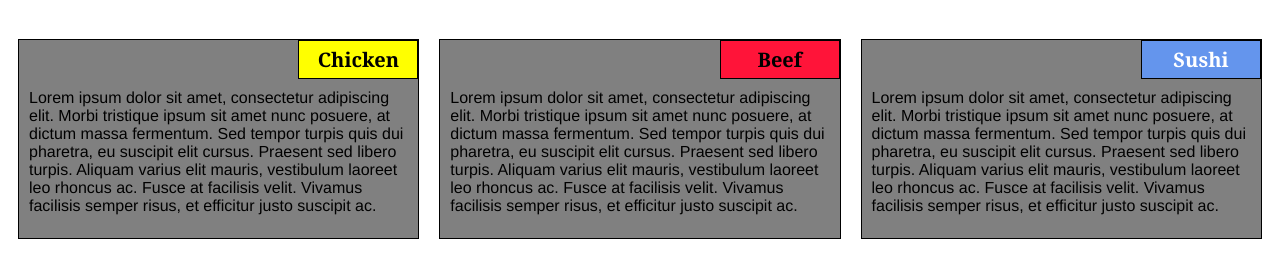
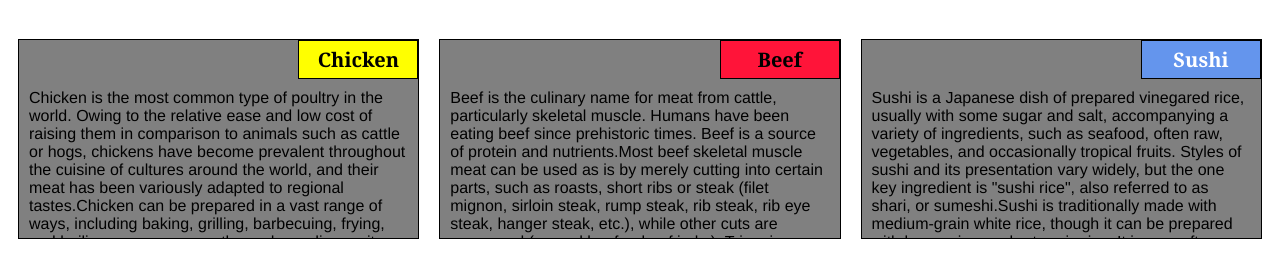
Before and after one commit to bhargab236/coursera-test, a plain HTML site: page mod2_solution/index.html in a window 1280 px wide. Shown: the part 61-338 px from the top of the page. Drawn offline with Linux system fonts and the light colour scheme.

Commit message:
assignment

```diff
--- a/mod2_solution/index.html
+++ b/mod2_solution/index.html
@@ -17,8 +17,7 @@
 			Chicken
 		</div>
 		<p>
-			Lorem ipsum dolor sit amet, consectetur adipiscing elit. Morbi tristique ipsum sit amet nunc posuere, at dictum massa fermentum. Sed tempor turpis quis dui pharetra, eu suscipit elit cursus. Praesent sed libero turpis. Aliquam varius elit mauris, vestibulum laoreet leo rhoncus ac. Fusce at facilisis velit. Vivamus facilisis semper risus, et efficitur justo suscipit ac.
-		</p>
+			Chicken is the most common type of poultry in the world. Owing to the relative ease and low cost of raising them in comparison to animals such as cattle or hogs, chickens have become prevalent throughout the cuisine of cultures around the world, and their meat has been variously adapted to regional tastes.Chicken can be prepared in a vast range of ways, including baking, grilling, barbecuing, frying, and boiling, among many others, depending on its purpose. Since the latter half of the 20th century, prepared chicken has become a staple of fast food. Chicken is sometimes cited as being more healthful than red meat, with lower concentrations of cholesterol and saturated fat.
 		</section>
 	</div>
 	<div class="container col-lg-4 col-md-6 col-sm-12">
@@ -27,7 +26,7 @@
 			Beef
 		</div>
 		<p>
-			Lorem ipsum dolor sit amet, consectetur adipiscing elit. Morbi tristique ipsum sit amet nunc posuere, at dictum massa fermentum. Sed tempor turpis quis dui pharetra, eu suscipit elit cursus. Praesent sed libero turpis. Aliquam varius elit mauris, vestibulum laoreet leo rhoncus ac. Fusce at facilisis velit. Vivamus facilisis semper risus, et efficitur justo suscipit ac.
+			Beef is the culinary name for meat from cattle, particularly skeletal muscle. Humans have been eating beef since prehistoric times. Beef is a source of protein and nutrients.Most beef skeletal muscle meat can be used as is by merely cutting into certain parts, such as roasts, short ribs or steak (filet mignon, sirloin steak, rump steak, rib steak, rib eye steak, hanger steak, etc.), while other cuts are processed (corned beef or beef jerky). Trimmings, on the other hand, are usually mixed with meat from older, leaner (therefore tougher) cattle, are ground, minced or used in sausages.
 		</p>
 		</section>
 	</div>
@@ -37,7 +36,7 @@
 			Sushi
 		</div>
 		<p>
-			Lorem ipsum dolor sit amet, consectetur adipiscing elit. Morbi tristique ipsum sit amet nunc posuere, at dictum massa fermentum. Sed tempor turpis quis dui pharetra, eu suscipit elit cursus. Praesent sed libero turpis. Aliquam varius elit mauris, vestibulum laoreet leo rhoncus ac. Fusce at facilisis velit. Vivamus facilisis semper risus, et efficitur justo suscipit ac.
+			Sushi is a Japanese dish of prepared vinegared rice, usually with some sugar and salt, accompanying a variety of ingredients, such as seafood, often raw, vegetables, and occasionally tropical fruits. Styles of sushi and its presentation vary widely, but the one key ingredient is "sushi rice", also referred to as shari, or sumeshi.Sushi is traditionally made with medium-grain white rice, though it can be prepared with brown rice or short-grain rice. It is very often prepared with seafood, such as squid, eel, yellowtail, salmon, tuna or imitation crab meat. Many types of sushi are vegetarian. It is often served with pickled ginger (gari), wasabi, and soy sauce. Daikon radish or pickled daikon (takuan) are popular garnishes for the dish.
 		</p>
 		</section>
 	</div>
```
